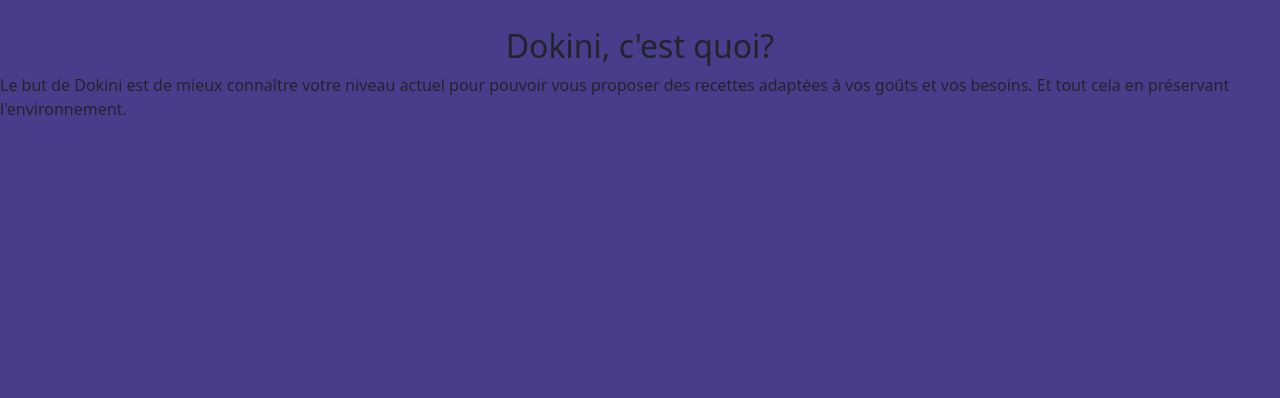
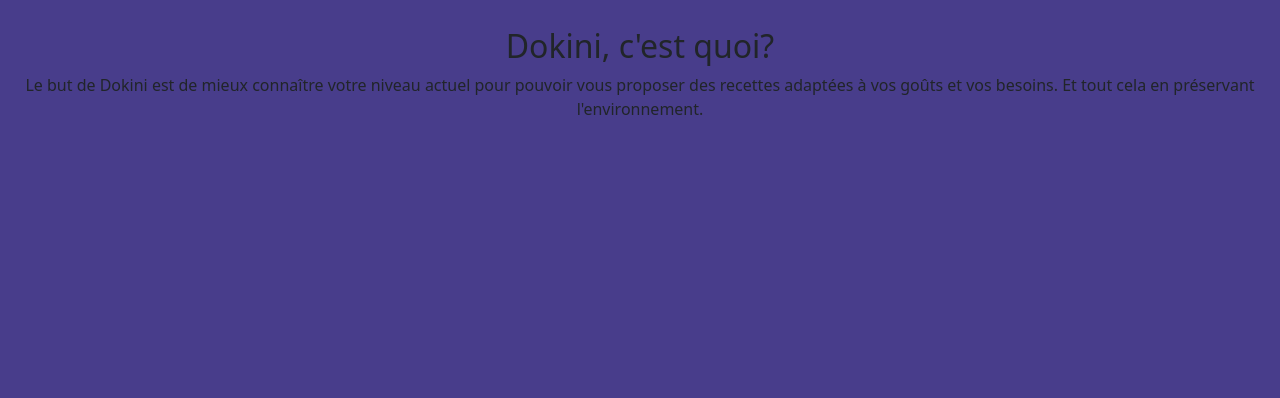
Before and after one commit to Bra-K-C/Dokini, a PHP site: page / in a window 1280 px wide. Shown: the part 133-531 px from the top of the page. Run offline with PHP 8.4, Linux system fonts and the light colour scheme.

Commit message:
Update style.css

```diff
--- a/css/style.css
+++ b/css/style.css
@@ -42,3 +42,7 @@ h2{
   right: 0;
   top: 0;
 }
+
+.texteG{
+  text-align:center;
+}
```
